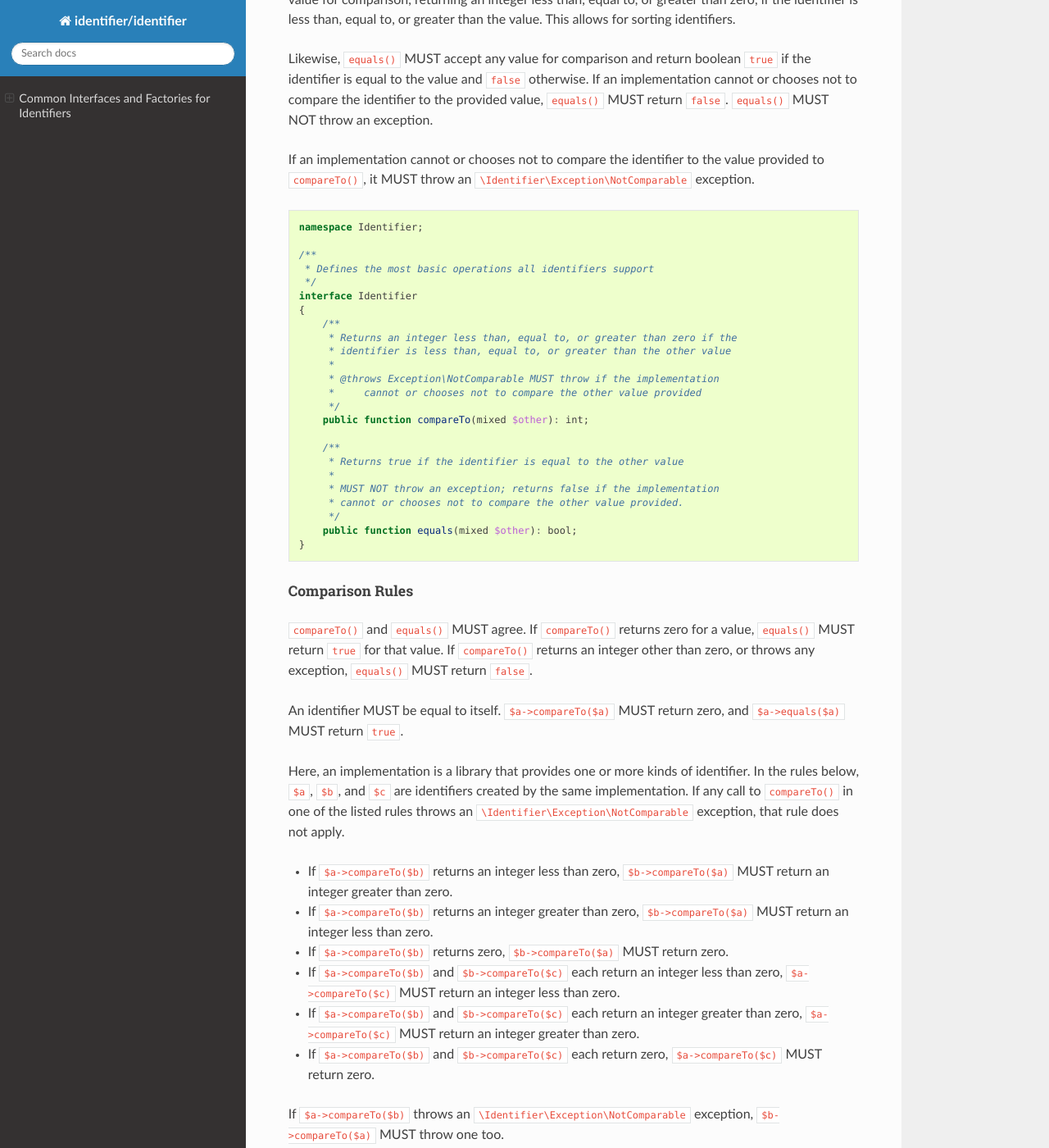
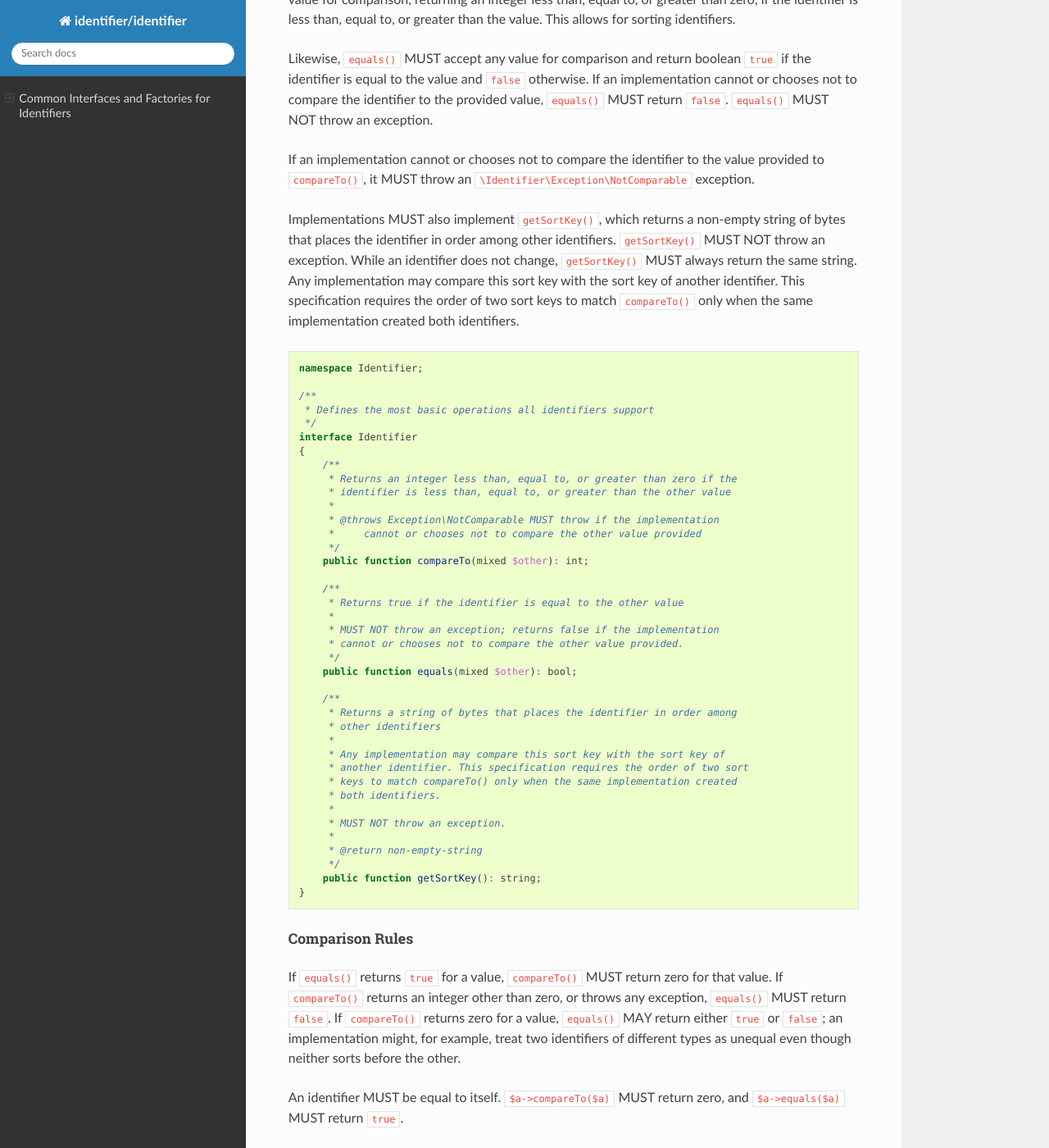
Before and after one commit to php-identifier/identifier, a Sphinx documentation site: the page built from docs/index.rst, in a window 1280 px wide and 1400 px high, scrolled down 3797 px. Shown: the whole window at 82% size. Built offline with Sphinx 7.4.7 and the Read the Docs theme 3.1.0, drawn with Linux system fonts in a browser that asks for light colours; some of the changed text lies outside the part shown.

Commit message:
feat!: add a sort key to the Identifier interface

```diff
--- a/docs/index.rst
+++ b/docs/index.rst
@@ -166,6 +166,14 @@ If an implementation cannot or chooses not to compare the identifier to the
 value provided to ``compareTo()``, it MUST throw an
 ``\Identifier\Exception\NotComparable`` exception.
 
+Implementations MUST also implement ``getSortKey()``, which returns a non-empty
+string of bytes that places the identifier in order among other identifiers.
+``getSortKey()`` MUST NOT throw an exception. While an identifier does not
+change, ``getSortKey()`` MUST always return the same string. Any implementation
+may compare this sort key with the sort key of another identifier. This
+specification requires the order of two sort keys to match ``compareTo()`` only
+when the same implementation created both identifiers.
+
 .. code-block:: php
 
     namespace Identifier;
@@ -191,15 +199,32 @@ value provided to ``compareTo()``, it MUST throw an
          * cannot or chooses not to compare the other value provided.
          */
         public function equals(mixed $other): bool;
+
+        /**
+         * Returns a string of bytes that places the identifier in order among
+         * other identifiers
+         *
+         * Any implementation may compare this sort key with the sort key of
+         * another identifier. This specification requires the order of two sort
+         * keys to match compareTo() only when the same implementation created
+         * both identifiers.
+         *
+         * MUST NOT throw an exception.
+         *
+         * @return non-empty-string
+         */
+        public function getSortKey(): string;
     }
 
 Comparison Rules
 ^^^^^^^^^^^^^^^^
 
-``compareTo()`` and ``equals()`` MUST agree. If ``compareTo()`` returns zero for
-a value, ``equals()`` MUST return ``true`` for that value. If ``compareTo()``
-returns an integer other than zero, or throws any exception, ``equals()`` MUST
-return ``false``.
+If ``equals()`` returns ``true`` for a value, ``compareTo()`` MUST return zero
+for that value. If ``compareTo()`` returns an integer other than zero, or throws
+any exception, ``equals()`` MUST return ``false``. If ``compareTo()`` returns
+zero for a value, ``equals()`` MAY return either ``true`` or ``false``; an
+implementation might, for example, treat two identifiers of different types as
+unequal even though neither sorts before the other.
 
 An identifier MUST be equal to itself. ``$a->compareTo($a)`` MUST return zero,
 and ``$a->equals($a)`` MUST return ``true``.
@@ -225,6 +250,30 @@ rule does not apply.
 
 If ``$a->compareTo($b)`` throws an ``\Identifier\Exception\NotComparable``
 exception, ``$b->compareTo($a)`` MUST throw one too.
+
+The rules for ``equals()`` use the same ``$a``, ``$b``, and ``$c``:
+
+* If ``$a->equals($b)`` returns ``true``, ``$b->equals($a)`` MUST return
+  ``true``.
+* If ``$a->equals($b)`` and ``$b->equals($c)`` each return ``true``,
+  ``$a->equals($c)`` MUST return ``true``.
+
+For the same ``$a`` and any value ``$value``, while neither changes,
+``$a->equals($value)`` MUST always return the same result.
+
+Sort keys are compared byte by byte, as PHP's ``strcmp()`` function compares two
+strings. For any ``$a`` and ``$b`` created by the same implementation, if
+``$a->compareTo($b)`` does not throw an ``\Identifier\Exception\NotComparable``
+exception:
+
+* If the sort key of ``$a`` is less than the sort key of ``$b``,
+  ``$a->compareTo($b)`` MUST return an integer less than zero.
+* If the sort key of ``$a`` is greater than the sort key of ``$b``,
+  ``$a->compareTo($b)`` MUST return an integer greater than zero.
+* If the two sort keys are the same string, ``$a->compareTo($b)`` MUST return
+  zero.
+* If ``$a->compareTo($b)`` returns zero, the sort key of ``$a`` and the sort key
+  of ``$b`` MUST be the same string.
 
 An implementation might be given a value it did not create: an identifier from
 another implementation, or a value that is not an identifier. In the rules
@@ -255,6 +304,10 @@ For the same ``$a`` and ``$value``, while neither changes, ``compareTo()`` MUST
 either always throw an ``\Identifier\Exception\NotComparable`` exception or
 never throw one.
 
+When ``compareTo()`` is given an identifier from another implementation, the
+implementation MAY compare the two sort keys, MAY compare the identifiers in
+another way, and MAY throw an ``\Identifier\Exception\NotComparable`` exception.
+
 Two implementations might compare the same values differently, and one might be
 able to compare values that the other cannot. Each implementation need only be
 consistent in its own comparisons. An identifier from one implementation might
@@ -267,6 +320,11 @@ implementation compares two values, or whether equal means identical in the
 sense of PHP's identity operator (``===``). Each implementation decides these
 for itself, so identifiers from one implementation might not sort in the same
 order as those from another.
+
+This specification also does not define what the bytes of a sort key represent
+or how they relate to any other form of the identifier, such as the string that
+``BytesIdentifier::toBytes()`` returns. A sort key from one implementation might
+not sort meaningfully against a sort key from another.
 
 BytesIdentifier
 ~~~~~~~~~~~~~~~
```
Also changed, not shown: CHANGELOG.md (+9 -0 lines), 2 other files.
